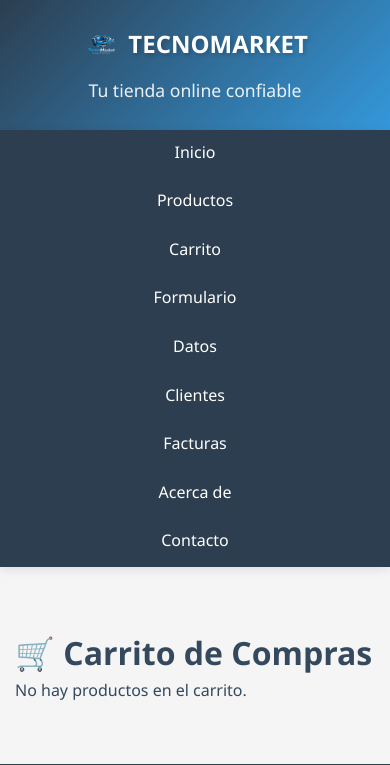
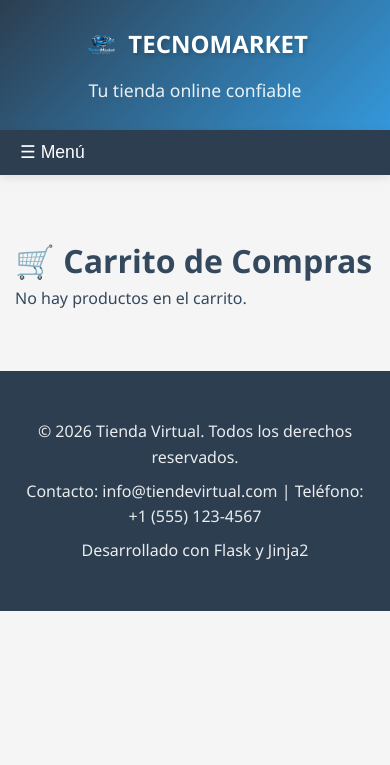
Before and after one commit to Esteban2005-blip/MI-TIENDA-VIRTUAL, a Flask app: page /carrito in a window 390 px wide. Shown: the top 765 px of the page. After the commit the page ends 611 px from the top, so only its background shows below. Run offline with Flask 3, Linux system fonts and the light colour scheme.

Commit message:
Add responsive hamburger menu for mobile navigation; implement toggle functionality

```diff
--- a/static/styles.css
+++ b/static/styles.css
@@ -606,19 +606,47 @@ tbody tr:hover {
     opacity: 0.9;
 }
 
+/* ========================= HAMBURGER ========================= */
+.nav-toggle {
+    display: none;
+    background: none;
+    border: none;
+    color: var(--white);
+    font-size: 1.1em;
+    padding: 12px 20px;
+    cursor: pointer;
+    width: 100%;
+    text-align: left;
+}
+
 /* ========================= RESPONSIVE ========================= */
 @media (max-width: 768px) {
     .logo {
         font-size: 2em;
     }
 
+    /* Mostrar botón hamburguesa */
+    .nav-toggle {
+        display: block;
+    }
+
+    /* Ocultar links por defecto en móvil */
     .nav-list {
+        display: none;
         flex-direction: column;
+        width: 100%;
+        border-top: 1px solid rgba(255,255,255,0.15);
+    }
+
+    /* Mostrar links cuando el menú está abierto */
+    .nav-list.nav-open {
+        display: flex;
     }
 
     .nav-link {
-        padding: 12px 15px;
-        text-align: center;
+        padding: 12px 20px;
+        text-align: left;
+        border-bottom: 1px solid rgba(255,255,255,0.08);
     }
 
     .hero {
--- a/templates/base.html
+++ b/templates/base.html
@@ -21,7 +21,8 @@
 
     <!-- Menú de Navegación -->
     <nav class="navbar">
-        <ul class="nav-list">
+        <button class="nav-toggle" id="navToggle" aria-label="Abrir menú">&#9776; Menú</button>
+        <ul class="nav-list" id="navList">
             <li><a href="{{ url_for('index') }}" class="nav-link">Inicio</a></li>
             <li><a href="{{ url_for('productos') }}" class="nav-link">Productos</a></li>
             <li><a href="{{ url_for('ver_carrito') }}" class="nav-link">Carrito</a></li>
@@ -33,6 +34,18 @@
             <li><a href="{{ url_for('contacto') }}" class="nav-link">Contacto</a></li>
         </ul>
     </nav>
+    <script>
+        document.getElementById('navToggle').addEventListener('click', function() {
+            var list = document.getElementById('navList');
+            list.classList.toggle('nav-open');
+        });
+        // Cierra el menú al pulsar un enlace
+        document.querySelectorAll('.nav-link').forEach(function(link) {
+            link.addEventListener('click', function() {
+                document.getElementById('navList').classList.remove('nav-open');
+            });
+        });
+    </script>
 
     <!-- Contenido Principal -->
     <main class="main-content">
```
